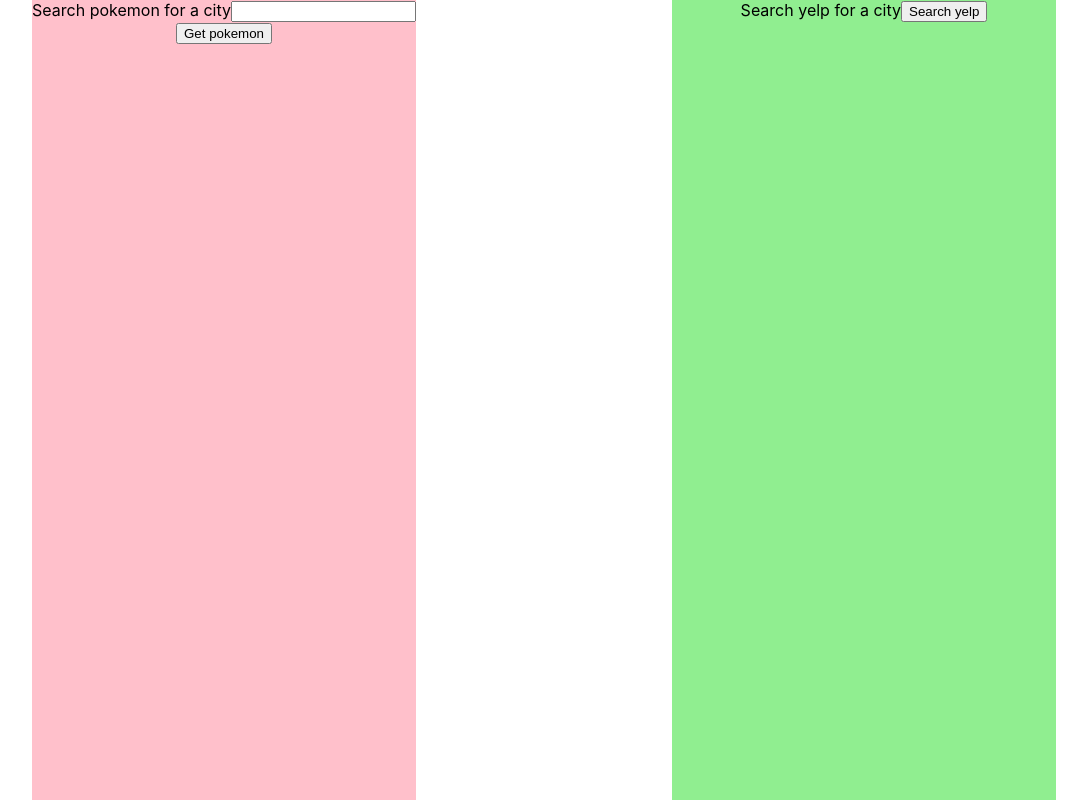
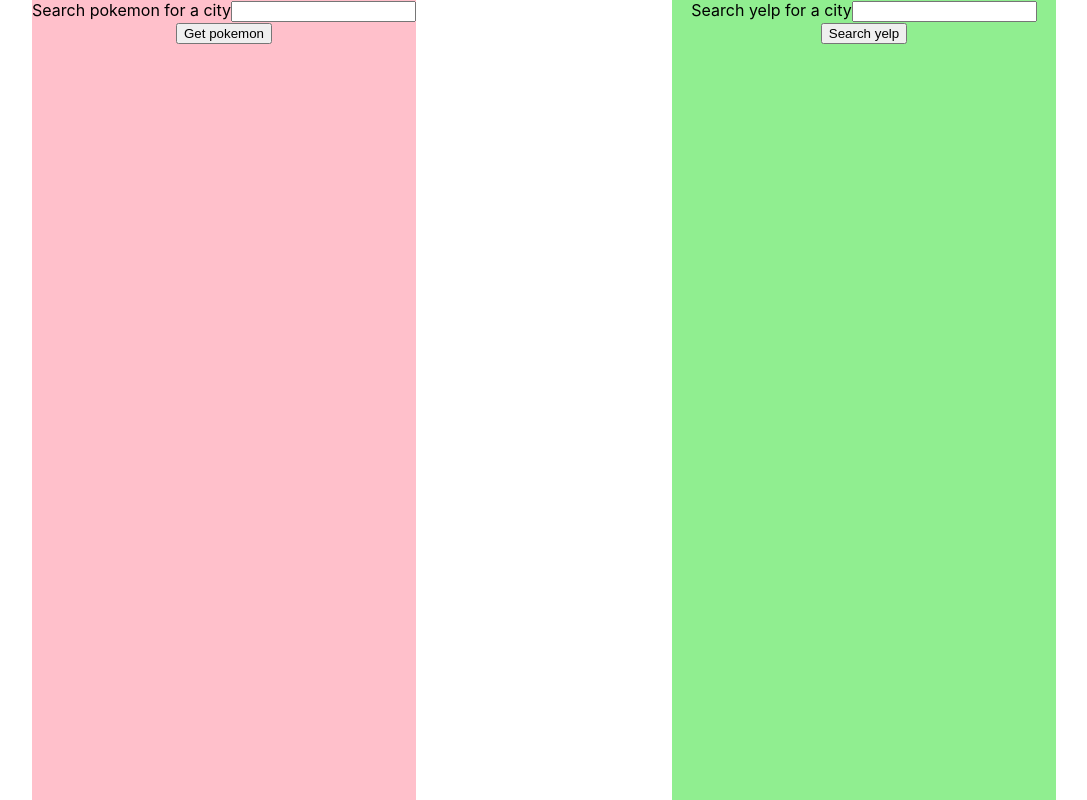
Before and after one commit to CarolynnFleming/api-proxy, a React (Create React App) app: page / in a window 1280 px wide. Shown: the whole page, without its empty margins (96-1183 px from the left). Built offline with nearby package versions, Linux system fonts and the light colour scheme.

Commit message:
yelp search

```diff
--- a/src/BusinessList.js
+++ b/src/BusinessList.js
@@ -1,8 +1,8 @@
 import React from 'react';
 
-export default function BusinessList({ businesses }) {
+export default function BusinessList({ yelp }) {
   return (
-    <div>{businesses.map((business, i) => <div className='yelp-item' key={business.name + i}>
+    <div>{yelp.map((business, i) => <div className='yelp-item' key={business.name + i}>
       <p>{business.name}</p>
       <img src={business.image_url} />
     </div>)}
--- a/src/YelpSearch.js
+++ b/src/YelpSearch.js
@@ -1,4 +1,6 @@
 import { useState } from 'react';
+import BusinessList from './BusinessList';
+import kodama from './kodama.gif';
 
 export default function YelpSearch() {
     // you'll need to track your yelp search results, the loading state, and a form field for location with a default value.
@@ -24,12 +26,19 @@ export default function YelpSearch() {
   return (
     <section className='yelp'>
       {/* make the fetch on submit */}
-      <form>
+      <form onSubmit={handleYelpSubmit}>
         Search yelp for a city
         {/* add inputs/labels for city name, state, and country, using all the things we need with react forms. Don't forget to use the value property to sync these up with the default values in react state */}
+        <input onChange={e => setYelpSearch(e.target.value)} />
         <button>Search yelp</button>
       </form>
       {/* Make a BusinessesList component to import and use here. Use a ternery to display a loading spinner (make a <Spinner /> component for this) if the data is still loading. */}
+
+      {
+        yelpLoading
+        ? <img src ={kodama} />
+        : <BusinessList yelp={yelp}/>
+      }
     </section>
   );
 }
```
